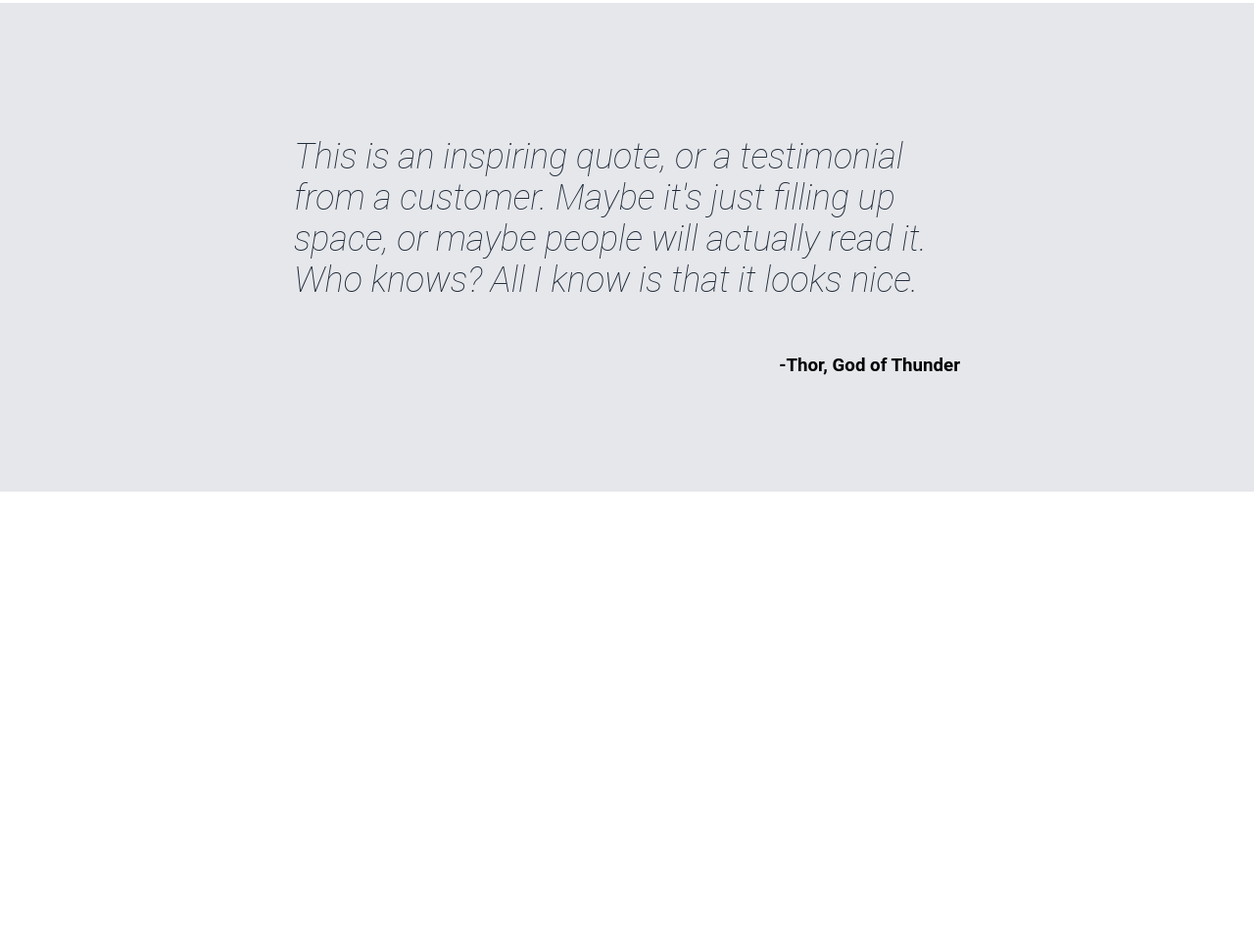
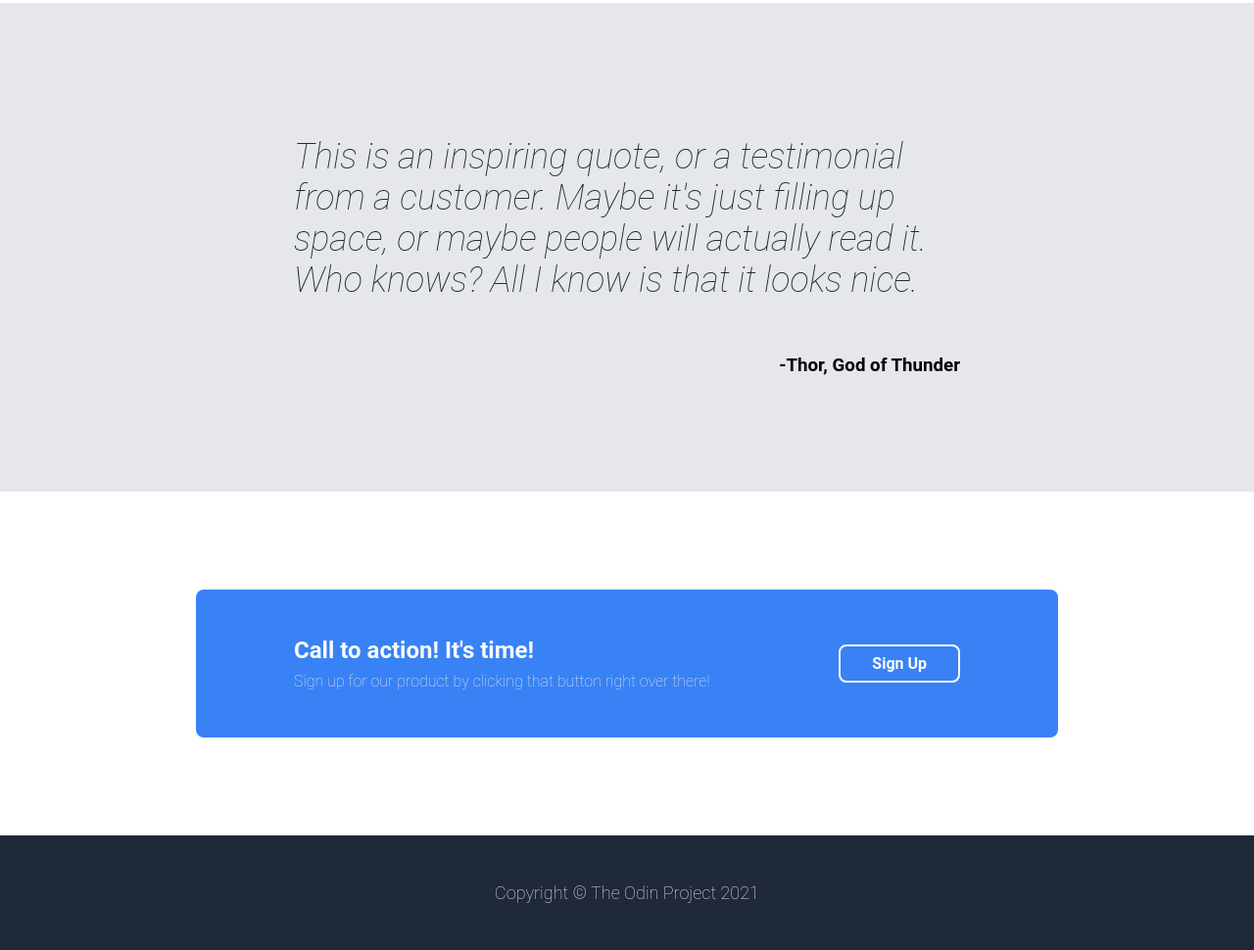
Before and after one commit to oliviaperry1997/landing-page, a plain HTML site: page index.html in a window 1280 px wide. Shown: the part 1062-2032 px from the top of the page at 98% size. Before the commit the page ends 1564 px from the top, so only its background shows below. Drawn offline with Linux system fonts and the light colour scheme.

Commit message:
Add calltoaction and footer content and styling
This commit adds the content and styling to the final two blocks: the
call to action and the footer. With this update, the project is
essentially complete, so I also added some closing commentary to the
README.md.

```diff
--- a/index.html
+++ b/index.html
@@ -54,7 +54,15 @@
                     <h3>-Thor, God of Thunder</h3>
             </div>
         </div>
-        <div class="calltoaction-block"></div>
-        <div class="footer"></div>
+        <div class="calltoaction-block">
+            <div class="calltoaction-container">
+                <div class="calltoaction-text">
+                    <h3>Call to action! It's time!</h3>
+                    <p>Sign up for our product by clicking that button right over there!</p>
+                </div>
+                <button class="signup">Sign Up</button>
+            </div>
+        </div>
+        <div class="footer">Copyright © The Odin Project 2021</div>
     </body>
 </html>
--- a/styles.css
+++ b/styles.css
@@ -89,6 +89,7 @@ body {
     border: none;
     border-radius: 8px;
     padding: 8px 32px;
+    max-width: 200px;
 }
 
 .info-block {
@@ -154,3 +155,56 @@ body {
     font-weight: 700;
     align-self: flex-end;
 }
+
+.calltoaction-block {
+    padding: 100 200px;
+}
+
+.calltoaction-container {
+    background-color: #3882f6;
+    border-radius: 8px;
+    display: flex;
+    margin: 100px 200px;
+    padding: 48px 100px;
+    justify-content: space-between;
+}
+
+.calltoaction-text {
+    display: flex;
+    flex-direction: column;
+    justify-content: center;
+    align-items: flex-start;
+    gap: 8px;
+}
+
+.calltoaction-text h3 {
+    color: #f9faf8;
+    font-size: 24px;
+    font-weight: 700;
+    margin: 0;
+    padding: 0;
+}
+
+.calltoaction-text p {
+    color: #e5e7eb;
+    font-weight: 100;
+    margin: 0;
+    padding: 0;
+}
+
+.calltoaction-container .signup {
+    border: solid #f9faf8 2px;
+    flex: 0 0 auto;
+    align-self: center;
+}
+
+.footer {
+    background-color: #1f2937;
+    display: flex;
+    justify-content: center;
+    align-content: center;
+    color:#e5e7eb;
+    font-weight: 100;
+    font-size: 18px;
+    padding: 48px;
+}
```
Also changed, not shown: 1 other file.
